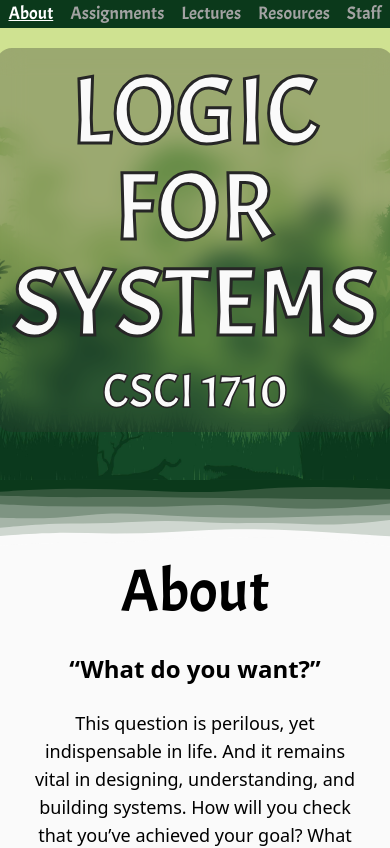
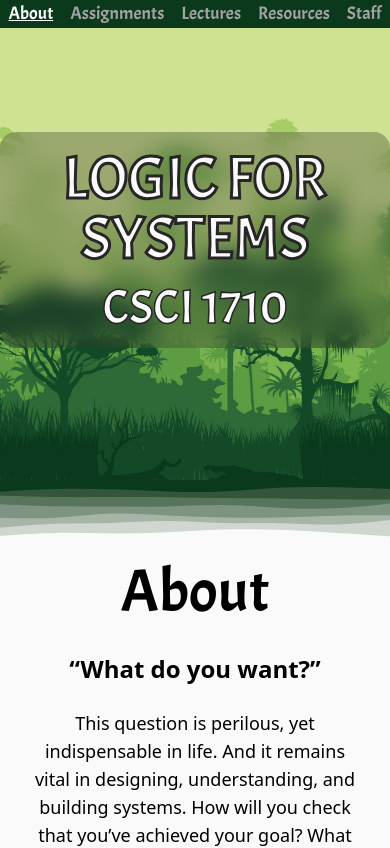
Before and after one commit to csci1710/2024, a React (Create React App) app in the folder my-app/: page / in a window 390 px wide. Shown: the top 848 px of the page. Built offline with nearby package versions, Linux system fonts and the light colour scheme; a web font is replaced by a local one.

Commit message:
fix title overflow on mobile

```diff
--- a/my-app/src/App.tsx
+++ b/my-app/src/App.tsx
@@ -81,7 +81,7 @@ function App() {
             className="herobackground flex flex-col h-[30rem] items-center justify-center bg-[#0B391B] text-neutral-50 "
           >
             <div className="backdrop-blur-md bg-neutral-800/30 rounded-2xl">
-              <h1 className="blackstroke-lg font-title text-8xl px-4 py-4 text-center ">
+              <h1 className="blackstroke-lg font-title text-6xl lg:text-8xl px-4 py-4 text-center ">
                 LOGIC FOR SYSTEMS
               </h1>
               <h3 className="blackstroke-sm font-title text-5xl pb-4 text-center">
```
